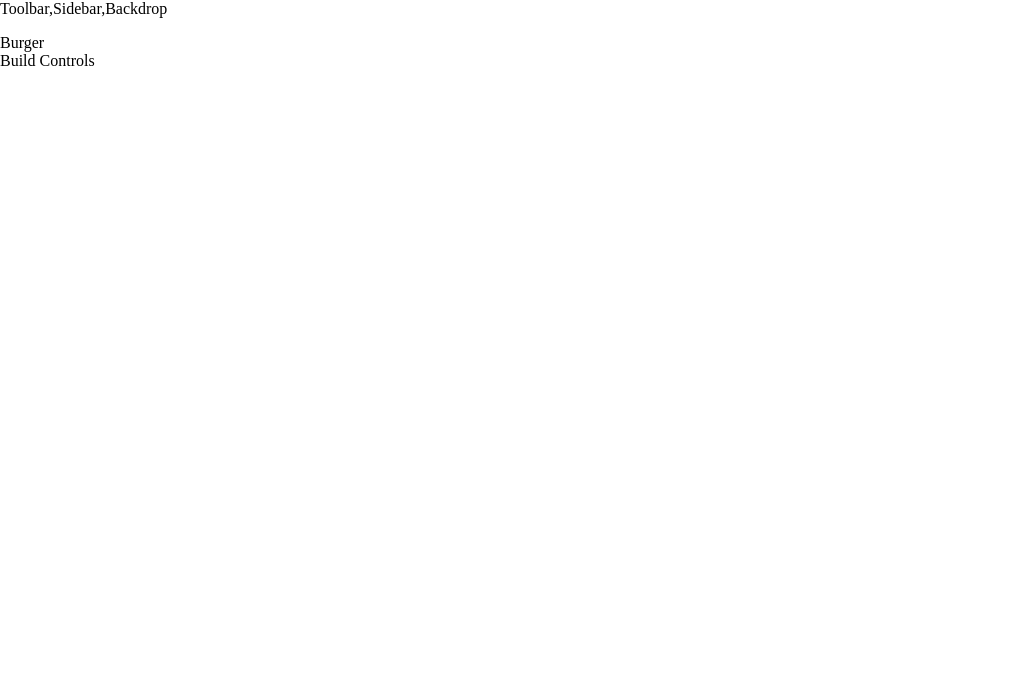
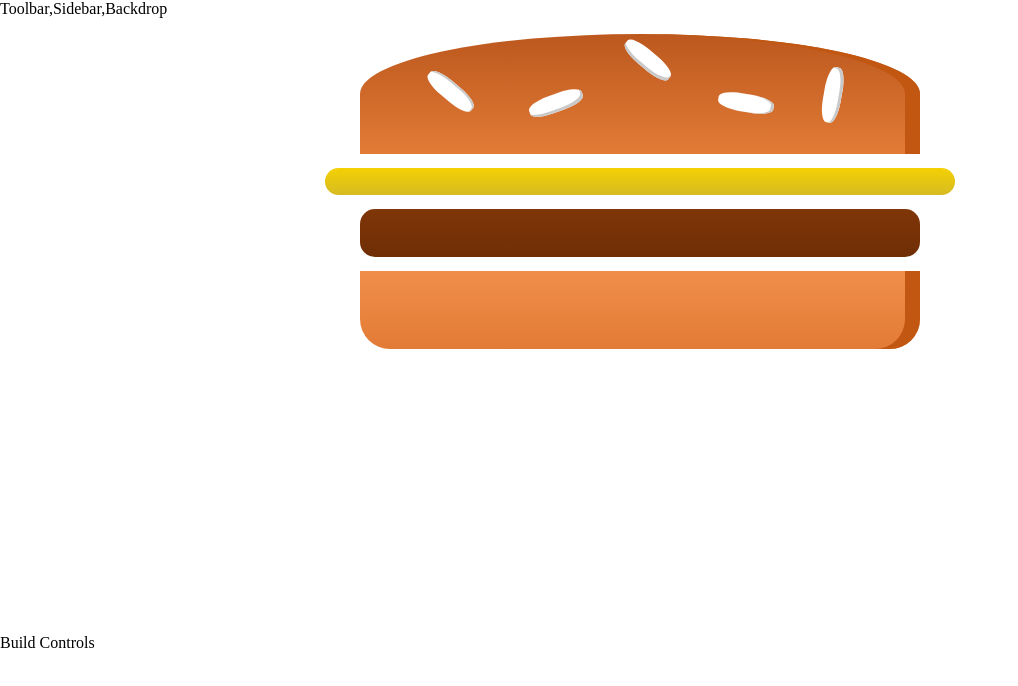
Before and after one commit to jashwant1234/starting_react, a React (Create React App) app in the folder burger_builder/: page / in a window 1280 px wide. Shown: the top 686 px of the page, without its empty margins (0-1018 px from the left). Built offline with nearby package versions, Linux system fonts and the light colour scheme.

Commit message:
add the layout of burger

```diff
--- a/burger_builder/package.json
+++ b/burger_builder/package.json
@@ -6,6 +6,7 @@
     "@testing-library/jest-dom": "^5.11.10",
     "@testing-library/react": "^11.2.6",
     "@testing-library/user-event": "^12.8.3",
+    "prop-types": "^15.7.2",
     "react": "^17.0.2",
     "react-dom": "^17.0.2",
     "react-scripts": "4.0.3",
--- a/burger_builder/src/App.js
+++ b/burger_builder/src/App.js
@@ -1,5 +1,5 @@
 import React, { Component } from "react";
-import Aux from "./hoc/Auxiliary";
+// import Aux from "./hoc/Auxiliary";
 import Layout from "./components/Layout/Layout";
 import BurgerBuilder from './containers/BurgerBuilder/BurgerBuilder'
 
--- /dev/null
+++ b/burger_builder/src/components/Burger/Burger.js
@@ -0,0 +1,16 @@
+import React from 'react';
+import classes from './Burger.module.css'
+import BurgerIngredient from './BurgerIngredient/BurgerIngredient';
+
+ const Burger = (props) => {
+    return (
+        <div className={classes.Burger}>
+            <BurgerIngredient type="bread-top"/>
+            <BurgerIngredient type="cheese"/>
+            <BurgerIngredient type="meat"/>
+            <BurgerIngredient type="bread-bottm"/>
+        </div>
+    )
+};
+
+export default Burger;
--- /dev/null
+++ b/burger_builder/src/components/Burger/Burger.module.css
@@ -0,0 +1,29 @@
+ .Burger{
+     width: 100%;
+     margin: auto;
+     height: 250px;
+     text-align: center;
+     font-weight: bold;
+     font-size: 1.2rem;
+ }
+
+ @media (min-width:500px) and (min-height:400px){
+     .Burger{
+         width: 350px;
+         height: 300px;
+     }
+ }
+
+ @media (min-width: 500px) and (min-height:401px){
+    .Burger{
+        width: 450px;
+        height: 400px;
+    }
+}
+
+ @media (min-width: 1000px) and (min-height:700px){
+     .Burger{
+         width: 700px;
+         height: 600px;
+     }
+ }
--- a/burger_builder/src/components/Burger/BurgerIngredient/BurgerIngredient.js
+++ b/burger_builder/src/components/Burger/BurgerIngredient/BurgerIngredient.js
@@ -1,8 +1,11 @@
-import React from "react";
+import React, { Component } from "react";
 import classes from "./BurgerIngredient.module.css";
-const BurgerIngredient = (props) => {
+import PropTypes from "prop-types";
+
+class BurgerIngredient extends Component {
+  render() {
     let ingredients = null;
-  switch (props.type) {
+    switch (this.props.type) {
       case "bread-bottm":
         ingredients = <div className={classes.BreadBottom}></div>;
         break;
@@ -29,8 +32,11 @@
       default:
         ingredients = null;
     }
+    return ingredients;
+  }
+}
 
-  return ingredients;
-};
-
+    BurgerIngredient.propType ={
+        type : PropTypes.string.isRequired,
+    }
 export default BurgerIngredient;
--- a/burger_builder/src/containers/BurgerBuilder/BurgerBuilder.js
+++ b/burger_builder/src/containers/BurgerBuilder/BurgerBuilder.js
@@ -1,11 +1,12 @@
 import React,{ Component } from 'react';
 import Aux from '../../hoc/Auxiliary';
+import Burger from "../../components/Burger/Burger.js"
 
 class BurgerBuilder extends Component {
     render() {
         return (
             <Aux>
-                <div>Burger</div>
+                <Burger />
                 <div>Build Controls</div>
             </Aux>
         );
```
Lines whose indentation alone changed are shown as unchanged.
